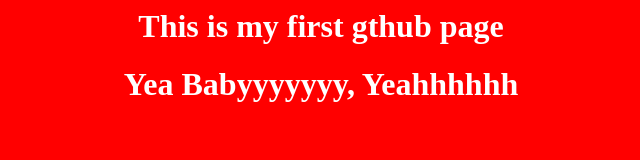
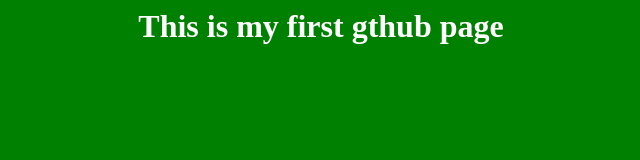
Before and after one commit to Meghdadhn/test, a plain HTML site: page index.htm in a window 1280 px wide. Shown: the whole page, without its empty margins (319-959 px from the left). Drawn offline with Linux system fonts and the light colour scheme.

Commit message:
Update index.htm

```diff
--- a/index.htm
+++ b/index.htm
@@ -7,14 +7,12 @@
   <body>
     <h1> This is my first gthub page</h1>
 
-    <h1> Yea Babyyyyyyy, Yeahhhhhh</h1>
-
 
   <body>
 
   <style>
     body {
-      background-color: red;
+      background-color: green;
       color:#fff;
       text-align:center;
     }
```
